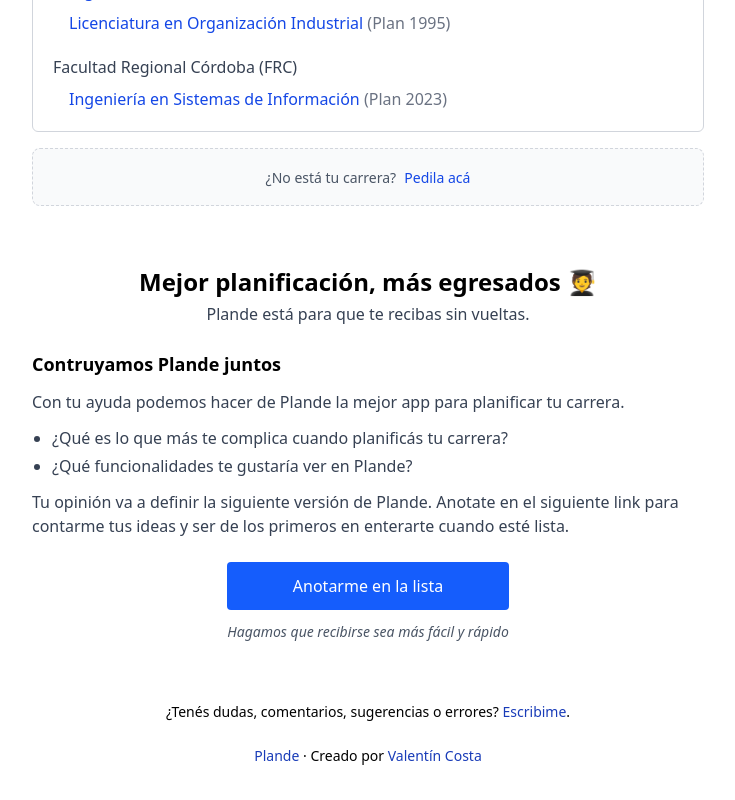
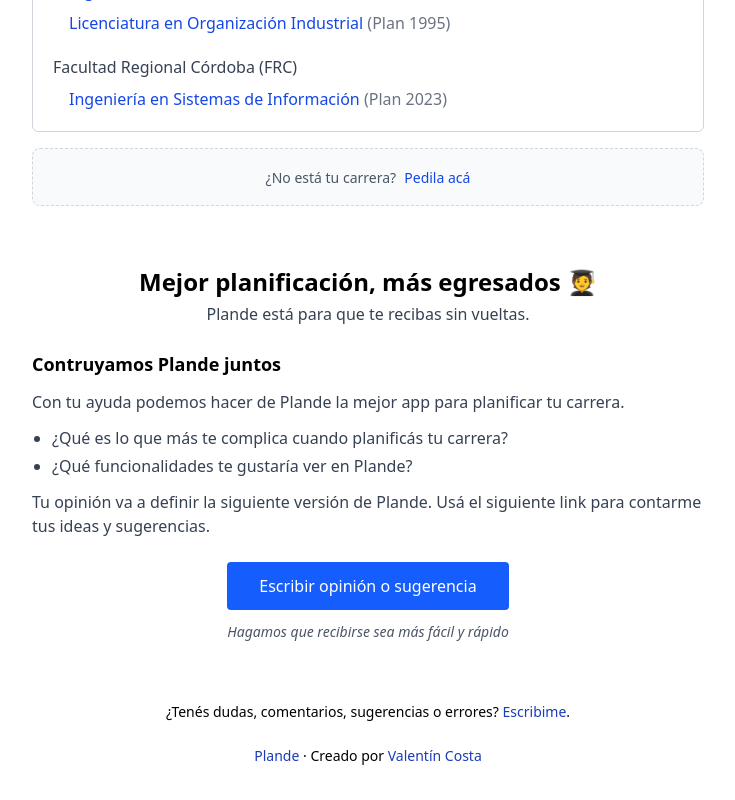
Before and after one commit to valentincostam/plande, a SvelteKit app: page / in a window 1280 px wide. Shown: the part 4298-5098 px from the top of the page, without its empty margins (272-1007 px from the left). Built offline with nearby package versions, Linux system fonts and the light colour scheme.

Commit message:
Update call-to-action text and link in +page.svelte for user feedback; improve clarity and engagement in the suggestion process.

```diff
--- a/src/routes/+page.svelte
+++ b/src/routes/+page.svelte
@@ -276,17 +276,17 @@
 					<li>¿Qué funcionalidades te gustaría ver en Plande?</li>
 				</ul>
 				<p class="text-gray-700">
-					Tu opinión va a definir la siguiente versión de Plande. Anotate en el siguiente link para
-					contarme tus ideas y ser de los primeros en enterarte cuando esté lista.
+					Tu opinión va a definir la siguiente versión de Plande. Usá el siguiente link para
+					contarme tus ideas y sugerencias.
 				</p>
 			</div>
 
 			<div class="grid justify-center gap-3 text-center">
 				<a
-					href="https://forms.gle/mX5AWbNxnmtcRk6W9"
+					href="https://forms.gle/5iR99PJAffwFmayC6"
 					class="block rounded bg-blue-600 px-6 py-3 text-white transition-colors hover:bg-blue-700"
 				>
-					Anotarme en la lista
+					Escribir opinión o sugerencia
 				</a>
 				<p class="text-sm text-gray-600">
 					<em>Hagamos que recibirse sea más fácil y rápido</em>
```
